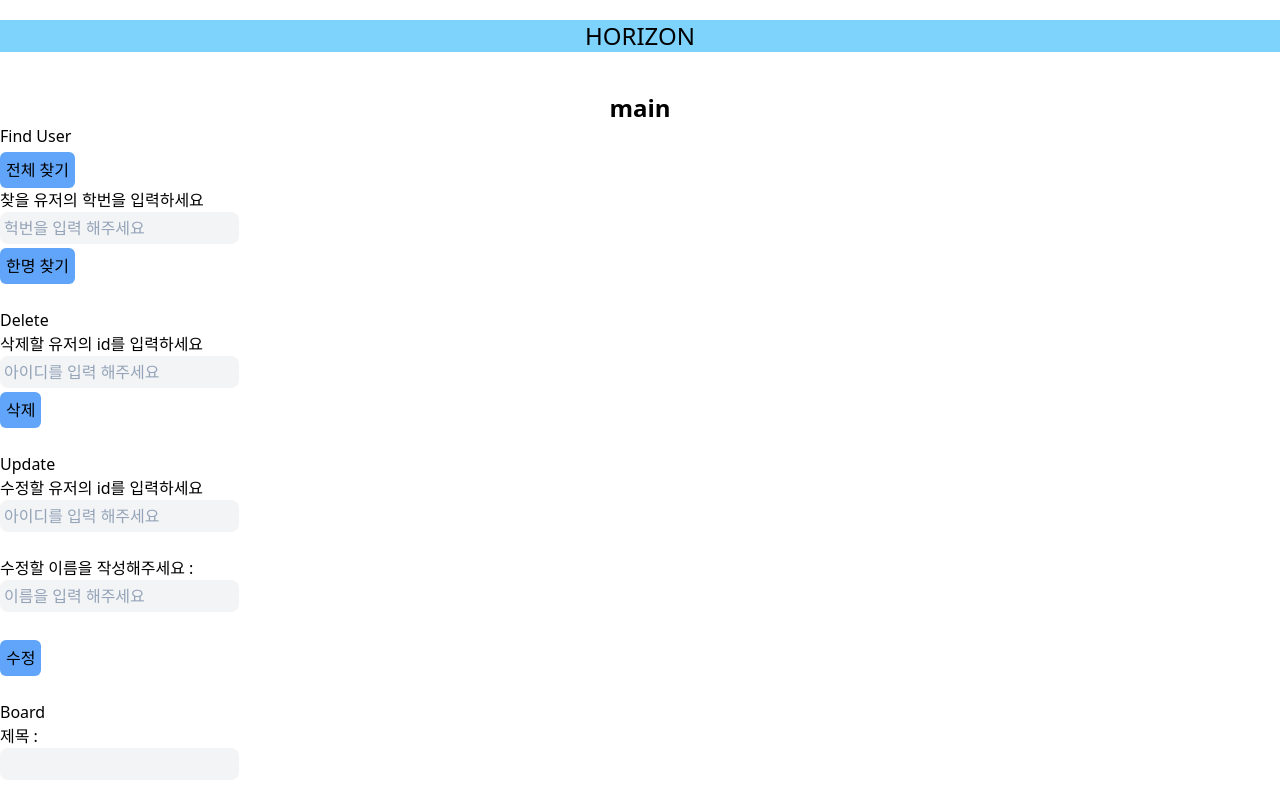
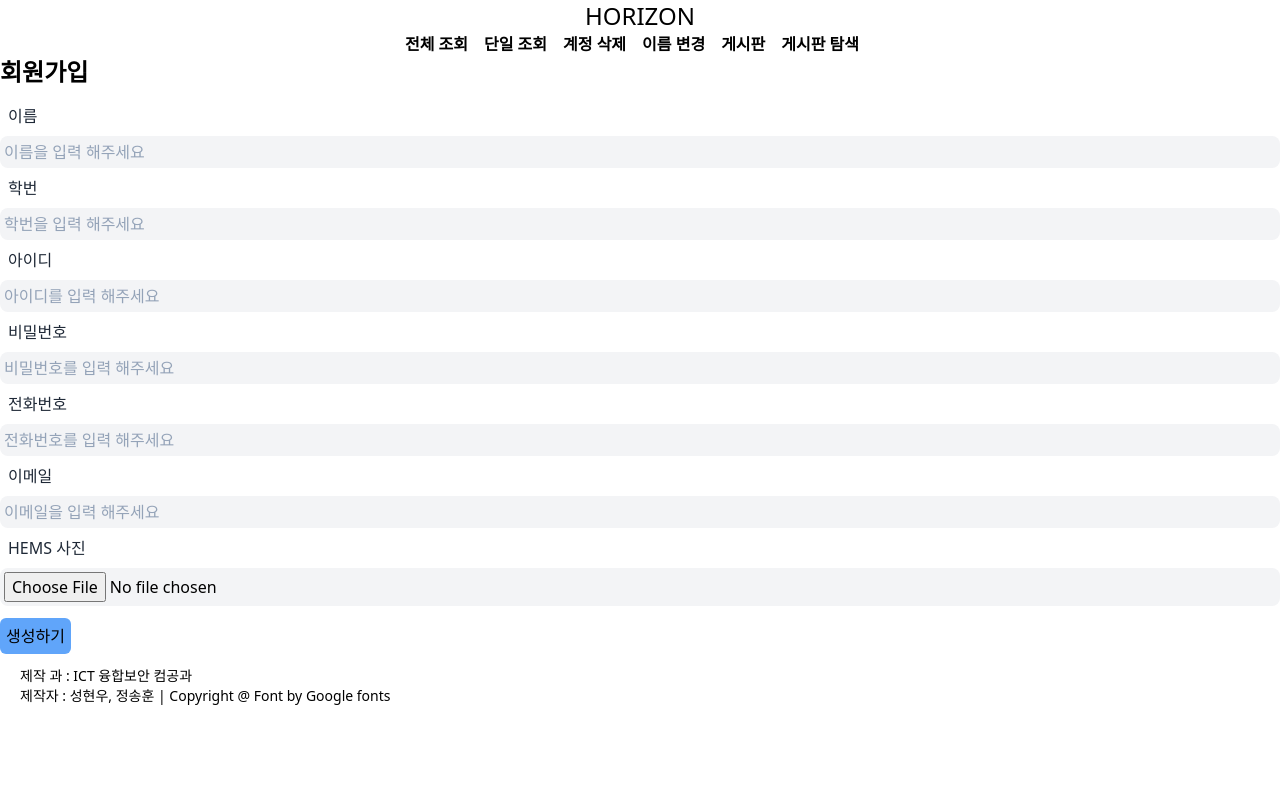
Before and after one commit to frost-ix/Horizon_Front, a React (Create React App) app: page / in a window 1280 px wide. Shown: the top 800 px of the page. Built offline with nearby package versions, Linux system fonts and the light colour scheme.

Commit message:
add: useState & Layout component

```diff
--- a/src/App.tsx
+++ b/src/App.tsx
@@ -1,30 +1,12 @@
 // import logo from "./logo.svg";
 // import { BrowserRouter, Routes, Route } from "react-router-dom";
 import React from "react";
-import Main from "./components/main";
-import Header from "./components/header";
-import Sidebar from "./components/sidebar";
-import Footer from "./components/footer";
+import Layout from "./components/layout/layout";
 
 export default function App() {
   return (
     <div className="app font-sans h-screen w-screen">
-      <div id="content" className="mt-5 flex flex-col h-screen">
-        <div className="header">
-          <Header />
-        </div>
-        <div id="main" className="mt-10">
-          <div id="left">
-            <Main />
-          </div>
-          <div id="right">
-            <Sidebar />
-          </div>
-        </div>
-        <div id="footer" className="bg-slate-100">
-          <Footer />
-        </div>
-      </div>
+      <Layout />
     </div>
   );
 }
--- a/src/components/footer.tsx
+++ b/src/components/layout/footer.tsx
@@ -5,7 +5,7 @@ export default function Footer() {
     <div className="footer">
       <div className="mt-1 ml-5 text-sm text-left">
         제작 과 : ICT 융합보안 컴공과 <br />
-        제작자 : 성현우, 정송훈
+        제작자 : 성현우, 정송훈 | Copyright @ Font by Google fonts
       </div>
     </div>
   );
--- a/src/components/header.tsx
+++ b/src/components/layout/header.tsx
@@ -3,7 +3,9 @@ import React from "react";
 export default function Header() {
   return (
     <div className="header">
-      <div className="text-2xl w-full h-full bg-sky-300 uppercase text-center">Horizon</div>
+      <div className="text-2xl w-full h-full uppercase text-center">
+        <a href="*">Horizon</a>
+      </div>
     </div>
   );
 }
--- /dev/null
+++ b/src/components/layout/layout.tsx
@@ -0,0 +1,18 @@
+import React from "react";
+import Header from "./header";
+import Main from "./main";
+import Sidebar from "./sidebar";
+import Footer from "./footer";
+
+export default function Layout() {
+  return (
+    <div className="layout">
+      <Header />
+      <div className="contents">
+        <Main />
+        <Sidebar />
+      </div>
+      <Footer />
+    </div>
+  );
+}
--- /dev/null
+++ b/src/components/layout/main.tsx
@@ -0,0 +1,44 @@
+import React, { useState } from "react";
+import Find from "../../pages/users/find";
+import FindOne from "../../pages/users/findOne";
+import DeleteUser from "../../pages/users/delete";
+import Update from "../../pages/users/update";
+import Board from "../../pages/users/board";
+import BoardFind from "../../pages/users/boardFind";
+
+export default function Main() {
+  const [activeComp, setActiveComp] = useState("");
+
+  /***
+   * Buttons Component List
+   * 1. 계정 전체 조회
+   * 2. 계정 단일 조회
+   * 3. 계정 삭제
+   * 4. 계정 이름 변경
+   * 5. 게시판
+   * 6. 게시판 탐색
+   */
+  const buttons = [
+    { label: "1", name: "전체 조회", component: () => <Find /> },
+    { label: "2", name: "단일 조회", component: () => <FindOne /> },
+    { label: "3", name: "계정 삭제", component: () => <DeleteUser /> },
+    { label: "4", name: "이름 변경", component: () => <Update /> },
+    { label: "5", name: "게시판", component: () => <Board /> },
+    { label: "6", name: "게시판 탐색", component: () => <BoardFind /> },
+  ];
+
+  const handleClick = (button: any) => {
+    setActiveComp(button.component);
+  };
+
+  return (
+    <div className="text-center">
+      {buttons.map((button) => (
+        <button key={button.label} onClick={() => handleClick(button)}>
+          <div className="mr-4 font-semibold">{button.name}</div>
+        </button>
+      ))}
+      {activeComp}
+    </div>
+  );
+}
--- a/src/components/sidebar.tsx
+++ b/src/components/layout/sidebar.tsx
@@ -1,5 +1,5 @@
 import React from "react";
-import InsertUser from "./../pages/users/insert";
+import InsertUser from "./../../pages/users/insert";
 
 export default function Sidebar() {
   return (
--- a/src/components/main.tsx
+++ /dev/null
@@ -1,29 +0,0 @@
-import React from "react";
-import Find from "./../pages/users/find";
-import FindOne from "./../pages/users/findOne";
-import DeleteUser from "../pages/users/delete";
-import Update from "./../pages/users/update";
-import Board from "./../pages/users/board";
-import BoardFind from "./../pages/users/boardFind";
-
-export default function Main() {
-  return (
-    <div className="main">
-      <p className="text-center text-2xl font-semibold">main</p>
-      <Find />
-      {/* <h3>FindOne</h3> */}
-      <FindOne />
-      <br />
-      <h3>Delete</h3>
-      <DeleteUser />
-      <br />
-      <h3>Update</h3>
-      <Update />
-      <br />
-      <h3>Board</h3>
-      <Board />
-      <h3>Board Find</h3>
-      <BoardFind />
-    </div>
-  );
-}
```
